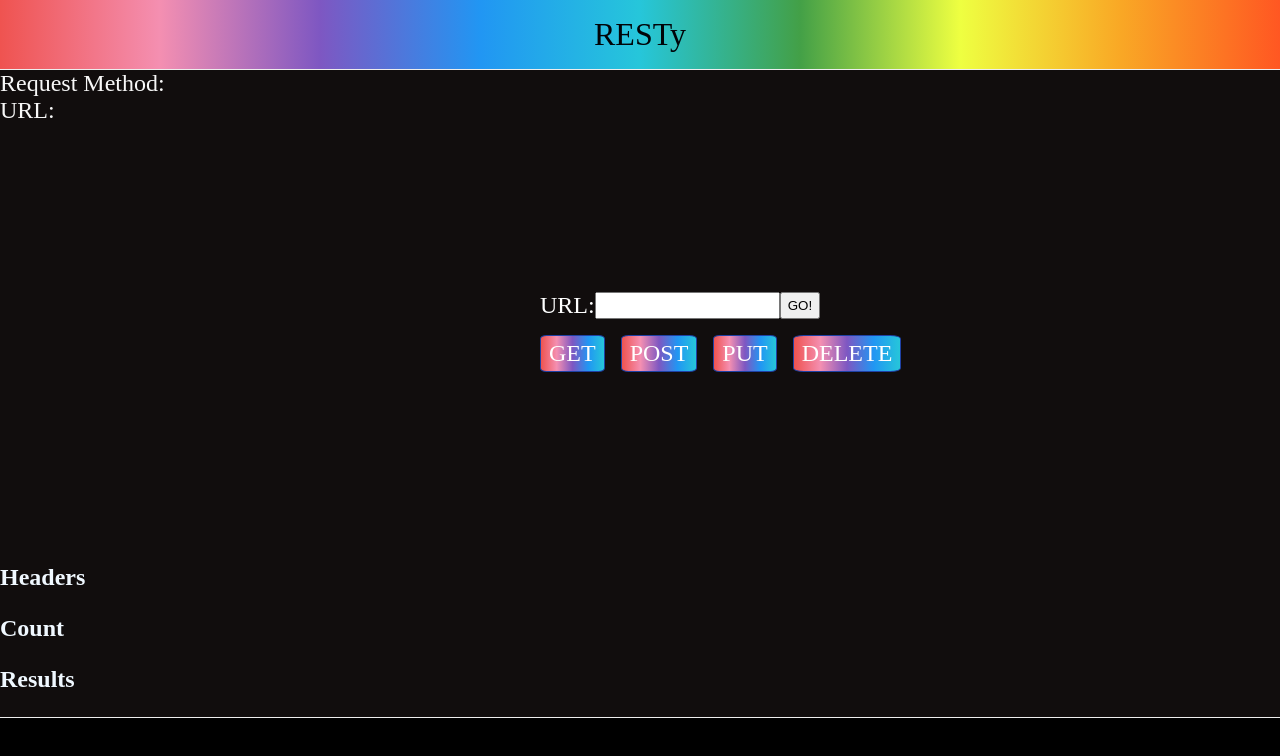
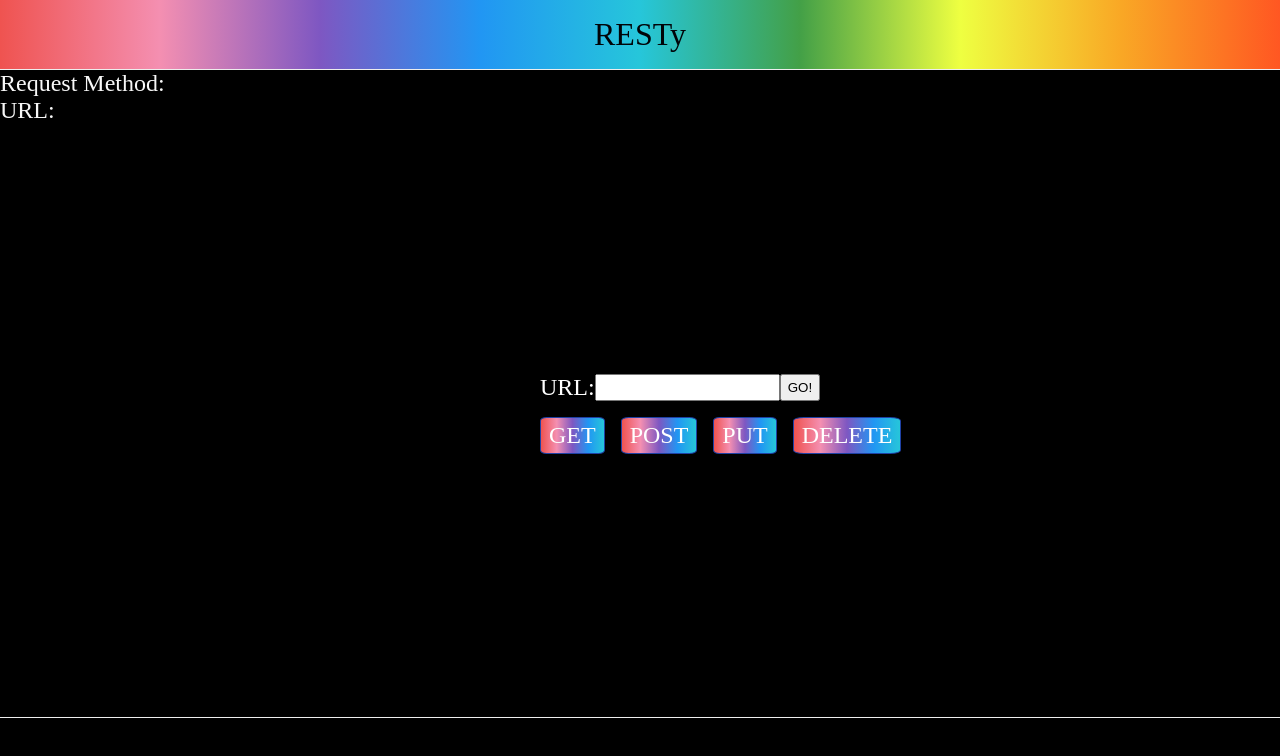
Before and after one commit to ashuppal/resty, a React (Create React App) app: page / in a window 1280 px wide. Shown: the top 756 px of the page. Built offline with nearby package versions, Linux system fonts and the light colour scheme.

Commit message:
change the styling

```diff
--- a/src/App.scss
+++ b/src/App.scss
@@ -1,4 +1,4 @@
-$backgroundColor: #110d0d;
+$backgroundColor: #000000;
 
 html, body {
   height: 100%;
--- a/src/Components/Results/Results.scss
+++ b/src/Components/Results/Results.scss
@@ -4,3 +4,7 @@ h3{
   font-size: 1.5rem;
 
 }
+
+pre{
+  color:white
+}
--- a/src/Components/Results/index.jsx
+++ b/src/Components/Results/index.jsx
@@ -4,16 +4,9 @@ import './Results.scss';
 
 const Results = props => {
   return (
-    <>
-      <section className="results">
-        <h3>Headers</h3>
-        <pre>{props.headers}</pre>
-        <h3>Count</h3>
-        <pre>{props.count}</pre>
-        <h3>Results</h3>
-        <pre>{props.results}</pre>
-      </section>
-    </>
+    <section>
+      <pre>{props.data ? JSON.stringify(props.data, undefined, 2) : null}</pre>
+    </section>
   );
 }
 
```
